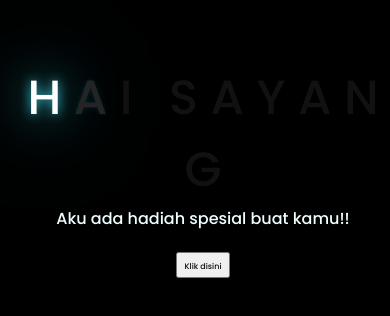
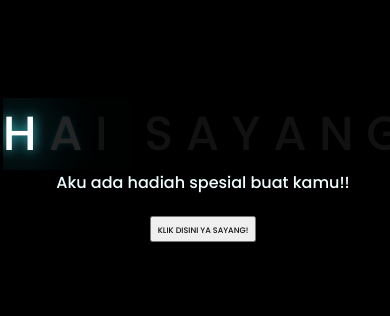
Before and after one commit to Rafiq-Septiawan/Bunga, a plain HTML site: page index.html in a window 390 px wide. Shown: the part 260-576 px from the top of the page. Drawn offline with Linux system fonts and the light colour scheme.

Commit message:
update teks

```diff
--- a/css/style.css
+++ b/css/style.css
@@ -15,6 +15,7 @@ body{
 .greetings{
     font-size: 6rem;
     font-weight: 900;
+    white-space: nowrap; /* Mencegah pemenggalan teks */
 }
 .greetings > span{
     animation: glow 2.5s ease-in-out infinite;
@@ -65,7 +66,6 @@ body{
     width: 1em; /* Sesuaikan dengan lebar spasi yang diinginkan */
 }
 
-
 .description{
     font-size: 1.5rem;
     margin-bottom: 20px;
@@ -79,10 +79,11 @@ body{
 
 @media screen and (max-width:574px){
     .greetings{
-        display: block;
         font-size: 3rem;
         font-weight: 500;
         text-align: center;
+        white-space: nowrap; /* Pastikan tidak ada pemenggalan baris */
+        overflow: hidden; /* Mencegah teks meluber */
     }
     .description{
         font-size: 1rem;
--- a/index.html
+++ b/index.html
@@ -26,7 +26,7 @@
     </div>
     <div class="button">
         <button>
-            <a href="flower.html">Klik disini</a>
+            <a href="flower.html">KLIK DISINI YA SAYANG!</a>
         </button>
 
     </div>
```
